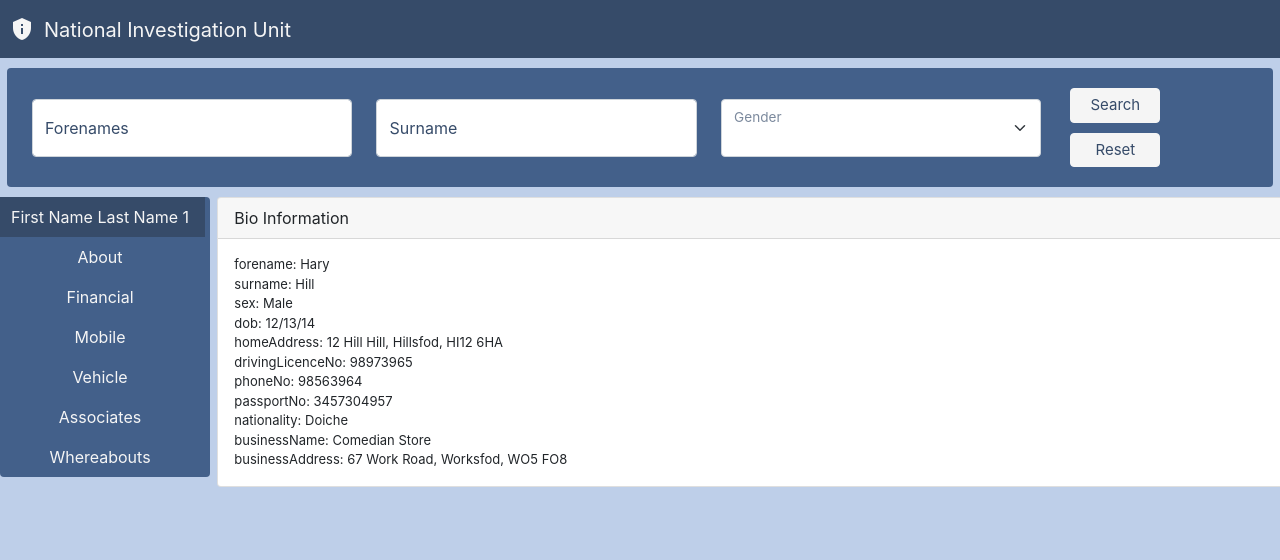
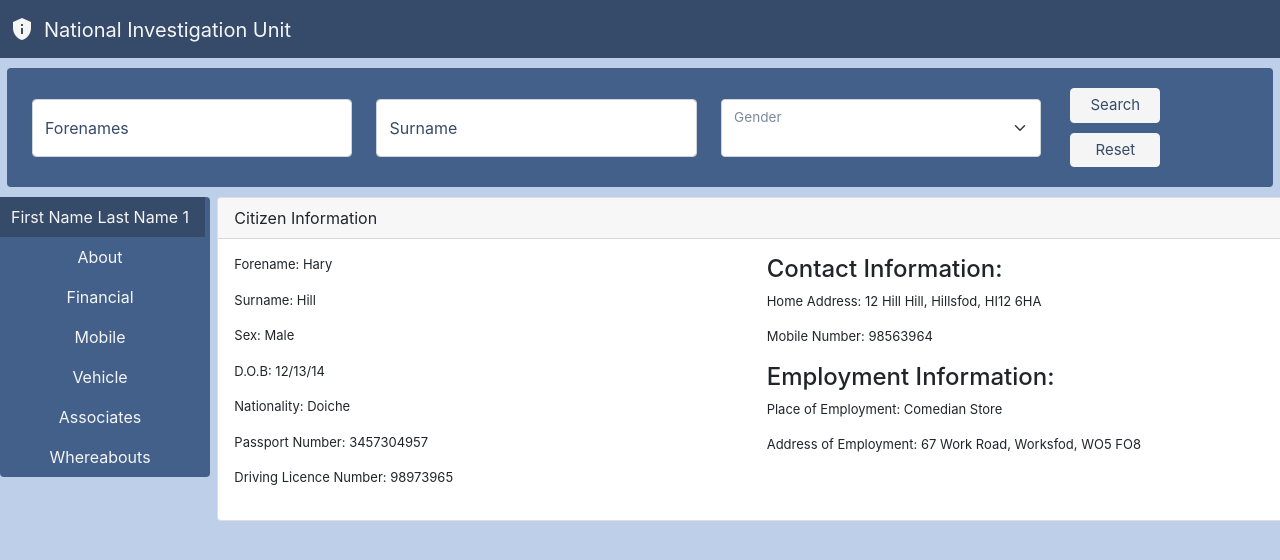
Before and after one commit to victoriamanicom/FP-Group1, a React (Create React App) app in the folder Frontend/fp-group1/: page /1/about in a window 1280 px wide. Shown: the top 560 px of the page. Built offline with nearby package versions, Linux system fonts and the light colour scheme.

Commit message:
FP1-27 FP1-43 #Updated formatting for citizen about information

```diff
--- a/Frontend/fp-group1/src/components/CitizenAbout/BioReturn/BioReturn.jsx
+++ b/Frontend/fp-group1/src/components/CitizenAbout/BioReturn/BioReturn.jsx
@@ -1,4 +1,4 @@
-import { Card } from "react-bootstrap";
+import { Card, Row, Col } from "react-bootstrap";
 import "./BioReturn.css";
 
 const BioReturn = () => {
@@ -19,28 +19,37 @@ const BioReturn = () => {
     const DisplayBio = ({ citizenBio }) => {
         return (
             <>
-                forename: {citizenBio.forename}
-                <br />
-                surname: {citizenBio.surname}
-                <br />
-                sex: {citizenBio.sex}
-                <br />
-                dob: {citizenBio.dob}
-                <br />
-                homeAddress: {citizenBio.homeAddress}
-                <br />
-                drivingLicenceNo: {citizenBio.drivingLicenceNo}
-                <br />
-                phoneNo: {citizenBio.phoneNo}
-                <br />
-                passportNo: {citizenBio.passportNo}
-                <br />
-                nationality: {citizenBio.nationality}
-                <br />
-                businessName: {citizenBio.businessName}
-                <br />
-                businessAddress: {citizenBio.businessAddress}
-                <br />
+                <Row className="citizenInformation">
+                    <Col className="citizenBasicInformation">
+                        <p>Forename: {citizenBio.forename}</p>
+                        <p>Surname: {citizenBio.surname}</p>
+                        <p>Sex: {citizenBio.sex}</p>
+                        <p>D.O.B: {citizenBio.dob}</p>
+                        <p>Nationality: {citizenBio.nationality}</p>
+                        <p>Passport Number: {citizenBio.passportNo}</p>
+                        <p>
+                            Driving Licence Number:{" "}
+                            {citizenBio.drivingLicenceNo}
+                        </p>
+                    </Col>
+                    <Col>
+                        <Row className="contactInformation">
+                            <h4>Contact Information:</h4>
+                            <p>Home Address: {citizenBio.homeAddress}</p>
+                            <p>Mobile Number: {citizenBio.phoneNo}</p>
+                        </Row>
+                        <Row className="employmentInformation">
+                            <h4>Employment Information:</h4>
+                            <p>
+                                Place of Employment: {citizenBio.businessName}
+                            </p>
+                            <p>
+                                Address of Employment:{" "}
+                                {citizenBio.businessAddress}
+                            </p>
+                        </Row>
+                    </Col>
+                </Row>
             </>
         );
     };
@@ -48,7 +57,7 @@ const BioReturn = () => {
     return (
         <Card className="bioReturn">
             <Card.Header className="bioReturnTitle">
-                Bio Information
+                Citizen Information
             </Card.Header>
             <Card.Body className="bioReturnBody">
                 <Card.Text className="bioReturnText">
```
